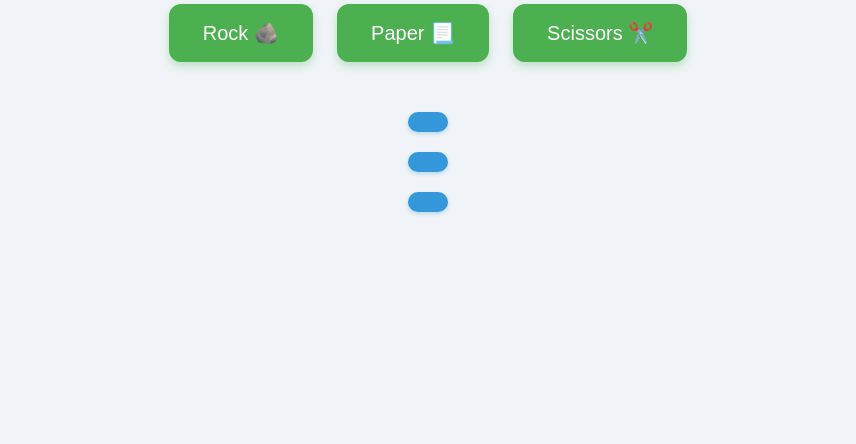
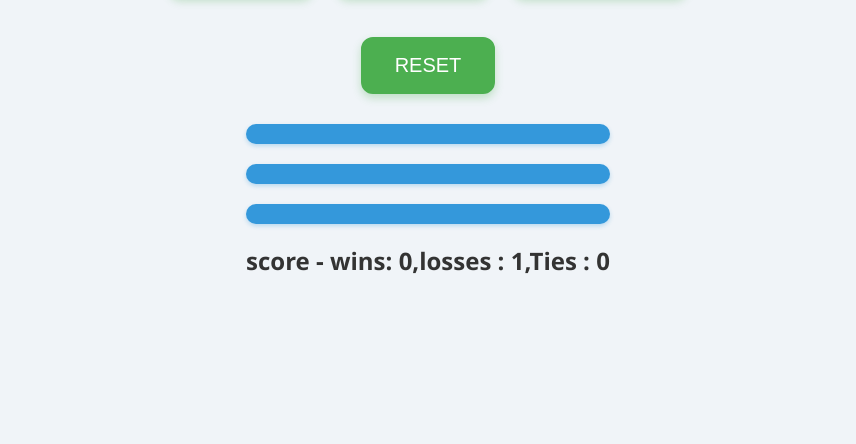
Before and after one commit to Guna-meda/Rock-Paper-Scissors, a plain HTML site: page index.html in a window 1280 px wide. Shown: the part 356-800 px from the top of the page, without its empty margins (212-1068 px from the left). Drawn offline with Linux system fonts and the light colour scheme.

Commit message:
modified

```diff
--- a/index.html
+++ b/index.html
@@ -5,7 +5,7 @@
     <meta name="viewport" content="width=device-width, initial-scale=1.0" />
     <link rel="stylesheet" href="style.css" />
     <title>Rock Paper Scissors Game</title>
-    <link rel="icon" type="image/png" href="https://raw.githubusercontent.com/guna-meda/Rock-Paper-Scissors/main/favicon.jpg">
+    <link rel="icon" type="image/png" href="fevicon.jpg">
 
   </head>
   <body>
@@ -16,10 +16,17 @@
       <button onclick="playGame('Scissors')">Scissors ✂️</button>
     </div>
 
+    <div>
+      <button onclick="localStorage.clear();
+      resetscore();
+      ">RESET</button>
+    </div>
+
     <div class="msg">
       <h2 id="message1"></h2>
       <h2 id="message2"></h2>
       <h2 id="message3"></h2>
+      <h2 id="message4"></h2>
     </div>
 
     <script>
@@ -34,11 +41,25 @@
         }
       }
 
-      score = {
+      let scorestg = localStorage.getItem ('score');
+      let score;
+      resetscore (scorestg);
+
+      function resetscore (scorestg) {
+      score = scorestg? JSON.parse (scorestg) :  {
         win : 0,
         lost :0,
         tie :0,
       };
+
+
+      score.displayScore = function () {
+          return `wins: ${score.win},losses : ${score.lost},Ties : ${score.tie}`;
+        }
+
+        playGame()
+
+      }
 
       function getResult(playerChoice, computerChoice) {
         if (playerChoice === computerChoice) {
@@ -64,12 +85,18 @@
         let computerChoice = generateComputerChoice();
         let resultMsg = getResult(playerChoice, computerChoice);
 
-        alert(`You have chosen ${playerChoice}.`);
-        console.log(score);
+         localStorage.setItem('score', JSON.stringify(score));
 
-        document.querySelector("#message1").innerText = `Computer choice is ${computerChoice}`;
-        document.querySelector("#message2").innerText = `Winner - ${resultMsg}`;
-        document.querySelector("#message3").innerText = `score - wins: ${score.win},losses : ${score.lost},Ties : ${score.tie}`;
+        document.querySelector("#message1").innerText =
+         playerChoice ?`Your choice is ${playerChoice}`: '' ;
+
+        document.querySelector("#message2").innerText =
+        playerChoice ?`Computer choice is ${computerChoice}`:'';
+
+        document.querySelector("#message3").innerText =
+        playerChoice  ? `Winner - ${resultMsg}`:'';
+
+        document.querySelector("#message4").innerText = `score - ${score.displayScore()}`;
       }
 
 
```
